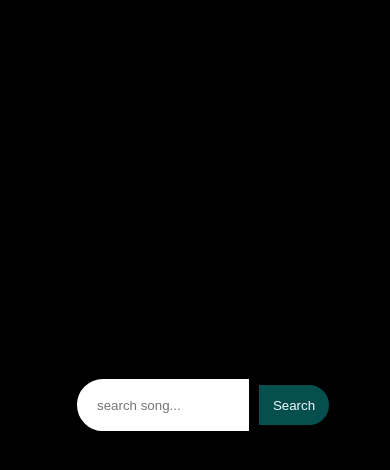
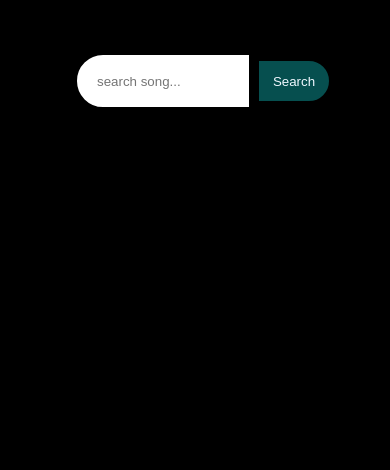
Before and after one commit to NAVEENKUMAR2003301/mymusicplayer, a React (Vite) app in the folder my music player/: page / in a window 390 px wide. Shown: the top 470 px of the page. Built offline with nearby package versions, Linux system fonts and the light colour scheme.

Commit message:
update now

```diff
--- a/my music player/src/index.css
+++ b/my music player/src/index.css
@@ -5,7 +5,9 @@ body{
 
     display: flex;
     justify-content: center;
-    align-items: center;
+    align-items: start;
+
+    margin-top: 50px;
 
     background-color: black;
     overflow: hidden;
@@ -75,7 +77,7 @@ button:focus{
         height: 100vh;
         display: flex;
         justify-content: center;
-        align-items: center;
+        align-items: start;
     }
     input{
         width: 150px;
--- a/my music player/src/musicPlayer/MyPlayer.jsx
+++ b/my music player/src/musicPlayer/MyPlayer.jsx
@@ -41,7 +41,7 @@ const MyPlayer = () => {
       <button onClick={search}>Search</button>
       <img src={img} alt="cover" className={searched ? "imge" : "close"} />
       {mp && (
-        <audio ref={audioRef} muted autoPlay controls>
+        <audio ref={audioRef} autoPlay controls>
           <source src={mp} type="audio/mpeg" />
         </audio>
       )}
```
